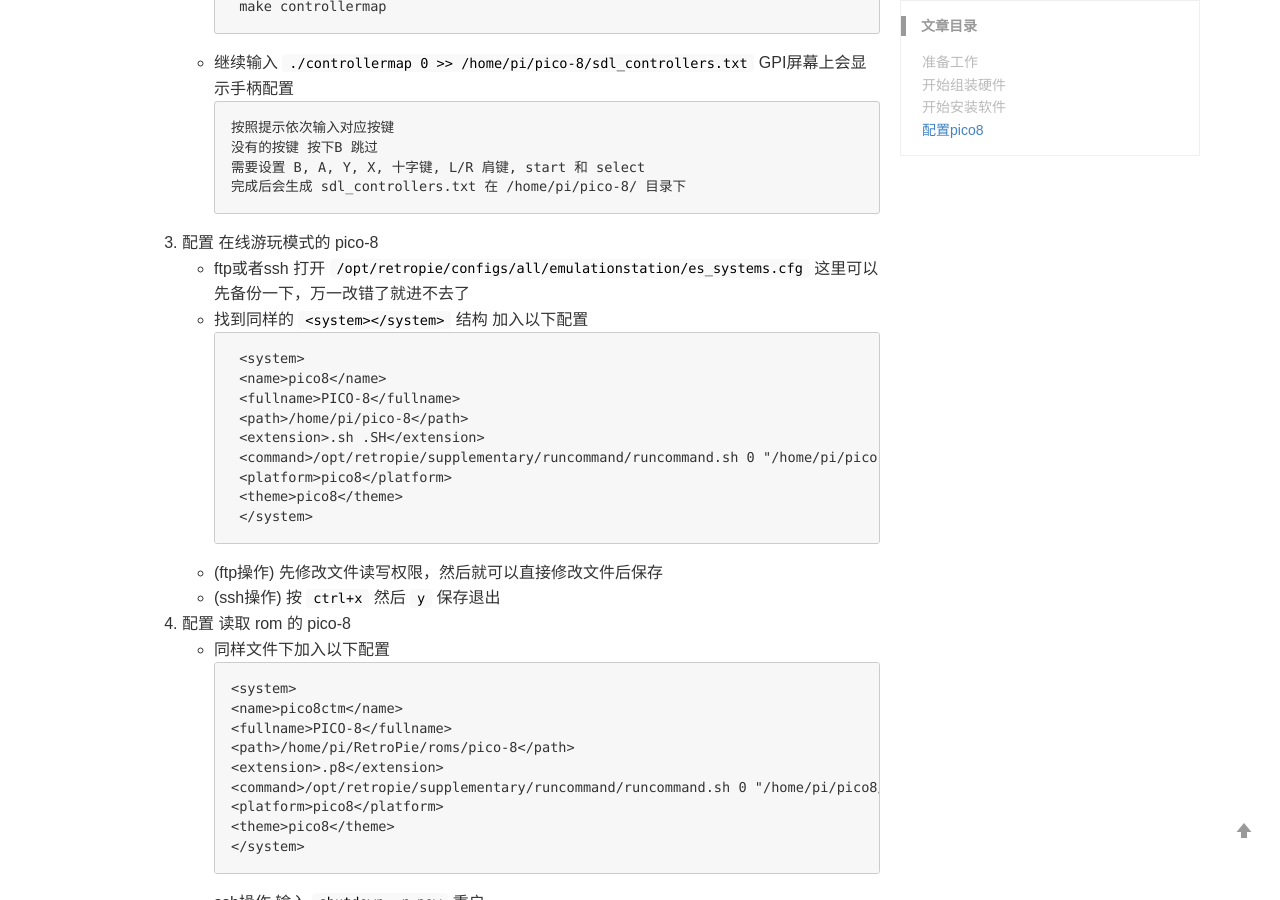
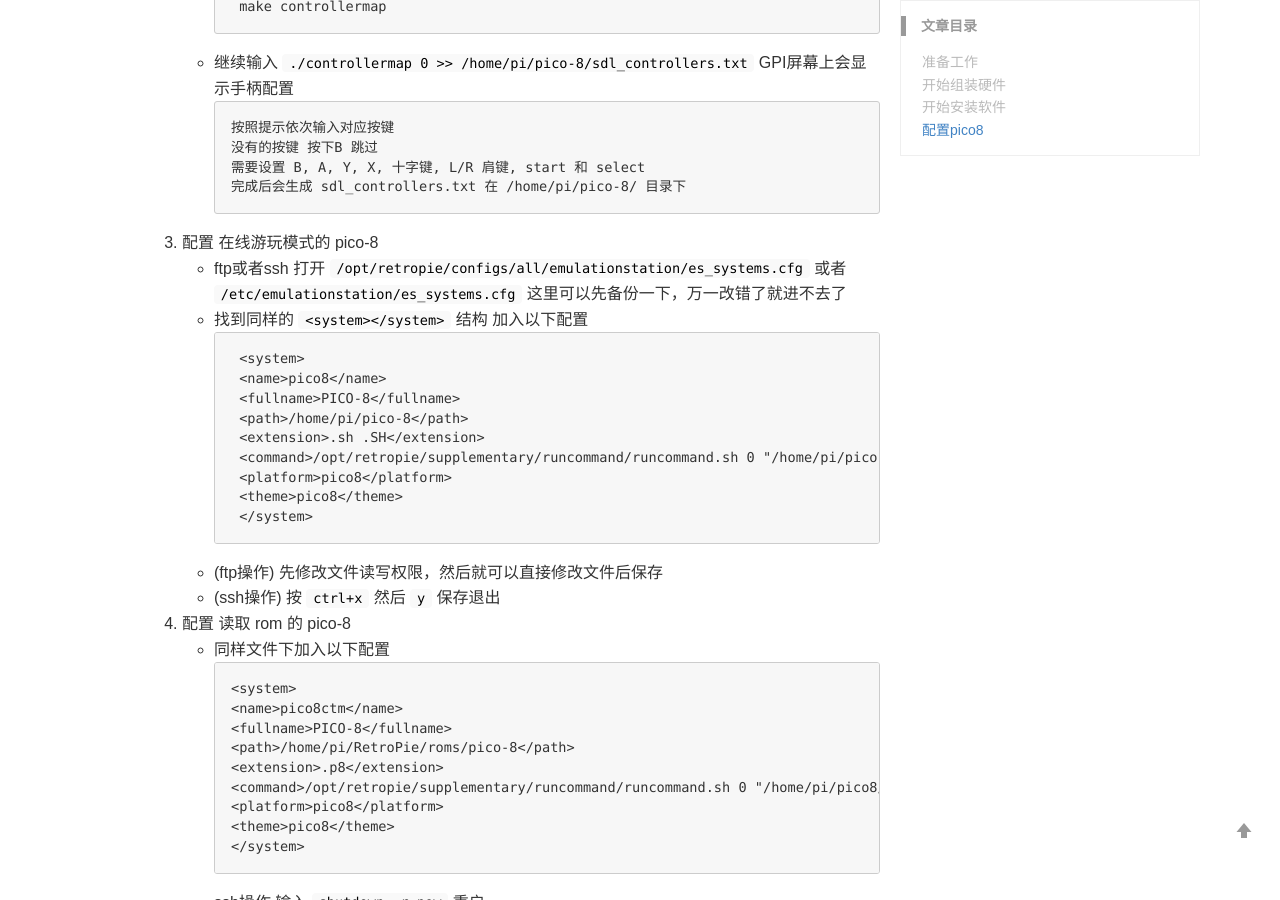
Before and after one commit to rockf91/rockf91.github.io, a Jekyll site: the page built from _posts/2019-11-13-gpi-case.md, in a window 1280 px wide and 900 px high, scrolled down 3574 px. Built offline with Jekyll 4.4.1, drawn with Linux system fonts in a browser that asks for light colours.

Commit message:
_posts\2019-11-13-gpi-case.md

````diff
--- a/_posts/2019-11-13-gpi-case.md
+++ b/_posts/2019-11-13-gpi-case.md
@@ -156,7 +156,7 @@ categories: pico-8
       完成后会生成 sdl_controllers.txt 在 /home/pi/pico-8/ 目录下
       ```
 3. 配置 在线游玩模式的 pico-8
-    * ftp或者ssh 打开 `/opt/retropie/configs/all/emulationstation/es_systems.cfg` 这里可以先备份一下，万一改错了就进不去了
+    * ftp或者ssh 打开 `/opt/retropie/configs/all/emulationstation/es_systems.cfg` 或者 `/etc/emulationstation/es_systems.cfg` 这里可以先备份一下，万一改错了就进不去了
     * 找到同样的 `<system></system>` 结构 加入以下配置
       ```
        <system>
````
